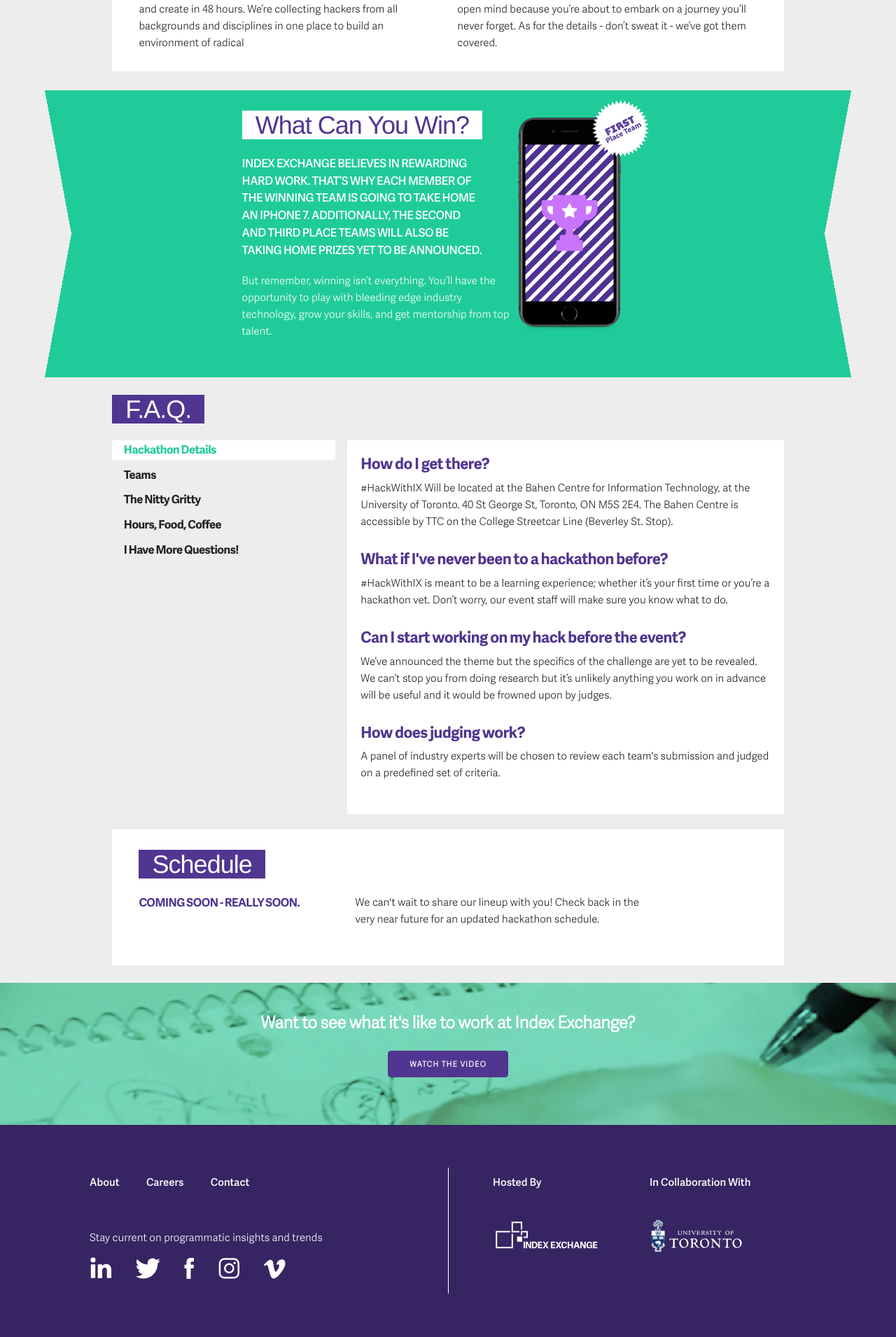
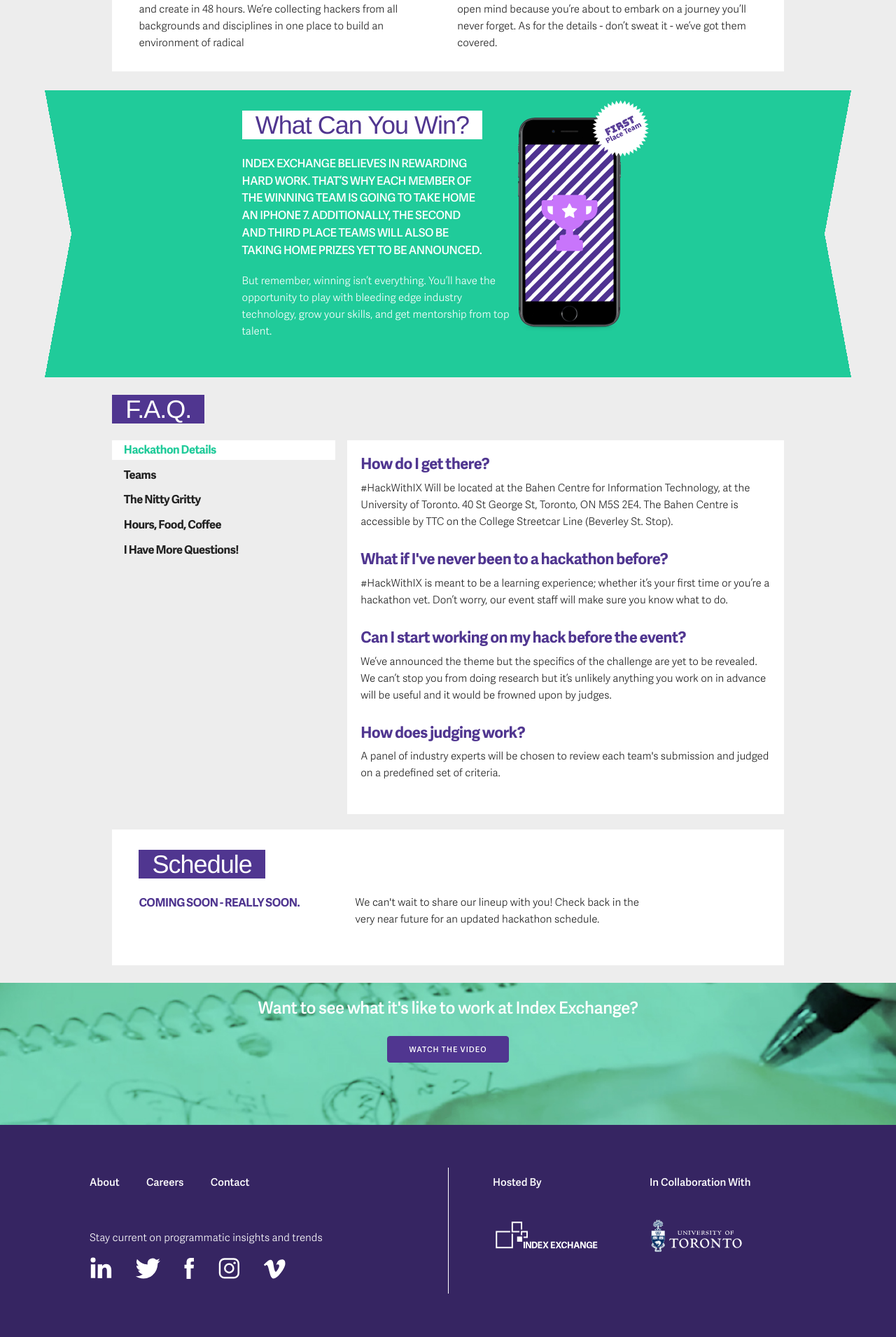
Before and after one commit to martinlaws/hackathon, a Jekyll site: the page built from index.html, in a window 1280 px wide. Shown: the part 1204-3114 px from the top of the page at 70% size. Built offline with Jekyll 4.4.1, drawn with Linux system fonts in a browser that asks for light colours; some web fonts are replaced.

Commit message:
Fixed responsivity bugs in careers bar

```diff
--- a/_assets/stylesheets/main.scss
+++ b/_assets/stylesheets/main.scss
@@ -442,19 +442,20 @@
   .careers {
     margin-top: 2%;
     width: 100vw;
-    height: 22.5vh;
+    min-height: 22.5vh;
     background-image: url(../images/careers_background.jpg);
     background-position: center;
     background-repeat: no-repeat;
     background-size: cover;
     text-align: center;
     section {
-      padding-top: 4.5vh;
+      padding: 1.5% 0;
       h5 {
-        font-weight: bold;
+        font-family: $semibold-font;
         color: #fff;
       }
       .button.button-primary {
+        font-family: $semibold-font;
         background-color: $primary;
         border-color: $primary;
       }
```
